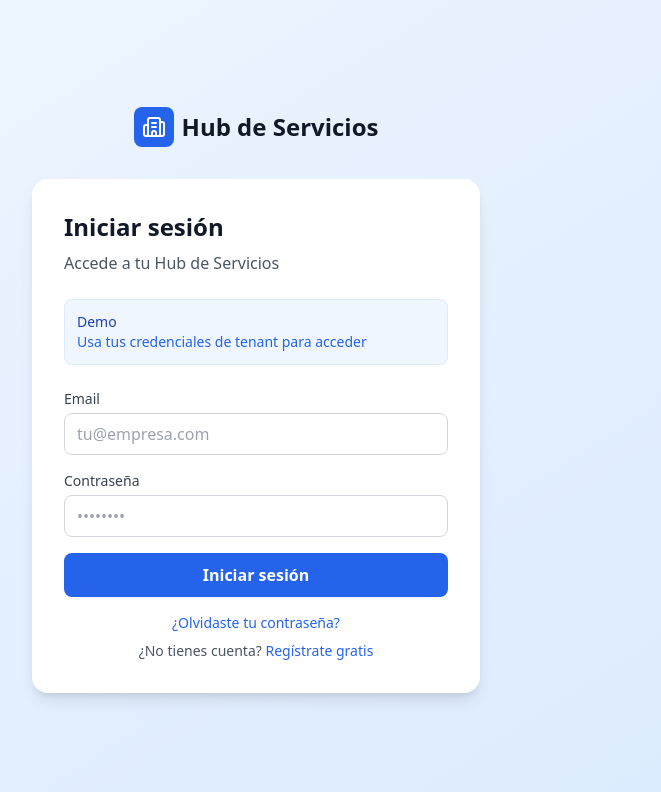
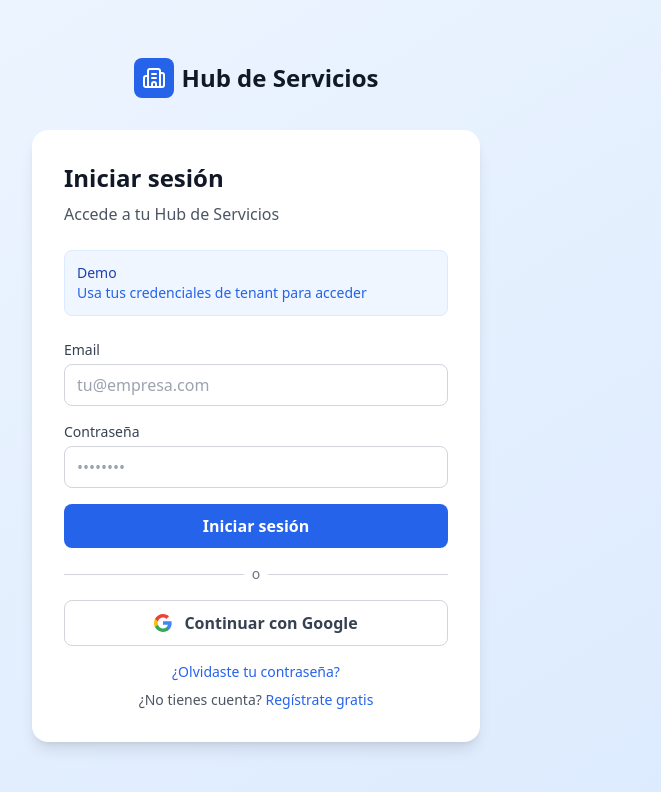
Before and after one commit to smartdesarrollador/front_h_c_sp, a React (Vite) app: page /login in a window 1280 px wide. Shown: the top 792 px of the page, without its empty margins (384-1045 px from the left). Built offline with nearby package versions, Linux system fonts and the light colour scheme; no server answers.

Commit message:
implementando inicio de sesion con google

```diff
--- /dev/null
+++ b/src/features/auth/GoogleCallbackPage.tsx
@@ -0,0 +1,66 @@
+import { useEffect } from 'react'
+import { useNavigate, useLocation } from 'react-router-dom'
+import { useAuthStore } from '@/store/authStore'
+import type { User, Tenant } from '@/types/auth'
+
+function decodeB64<T>(value: string): T {
+  return JSON.parse(atob(value)) as T
+}
+
+export default function GoogleCallbackPage() {
+  const navigate = useNavigate()
+  const { search } = useLocation()
+  const { setUser, setTenant, setAccessToken } = useAuthStore()
+
+  useEffect(() => {
+    const params = new URLSearchParams(search)
+    const error = params.get('error')
+
+    if (error) {
+      navigate('/login', { state: { error }, replace: true })
+      return
+    }
+
+    const accessToken = params.get('access_token')
+    const refreshToken = params.get('refresh_token')
+    const userB64 = params.get('user')
+    const tenantB64 = params.get('tenant')
+
+    if (!accessToken || !refreshToken || !userB64 || !tenantB64) {
+      navigate('/login', { state: { error: 'auth_failed' }, replace: true })
+      return
+    }
+
+    try {
+      const user = decodeB64<User>(userB64)
+      const tenant = decodeB64<Tenant>(tenantB64)
+
+      localStorage.setItem('hub-refreshToken', refreshToken)
+      localStorage.setItem('hub-authUser', JSON.stringify(user))
+      localStorage.setItem('hub-authTenant', JSON.stringify(tenant))
+
+      setUser(user)
+      setTenant(tenant)
+      setAccessToken(accessToken)
+
+      navigate('/dashboard', { replace: true })
+    } catch {
+      navigate('/login', { state: { error: 'auth_failed' }, replace: true })
+    }
+  }, []) // eslint-disable-line react-hooks/exhaustive-deps
+
+  return (
+    <div
+      className="min-h-screen flex items-center justify-center bg-gray-50 dark:bg-gray-900"
+      role="status"
+      aria-label="Procesando autenticación con Google"
+    >
+      <div className="flex flex-col items-center gap-4">
+        <div className="w-10 h-10 border-4 border-primary-600 border-t-transparent rounded-full animate-spin" />
+        <p className="text-gray-600 dark:text-gray-400 text-sm">
+          Procesando autenticación con Google...
+        </p>
+      </div>
+    </div>
+  )
+}
--- a/src/features/auth/LoginPage.tsx
+++ b/src/features/auth/LoginPage.tsx
@@ -4,6 +4,7 @@ import { useForm } from 'react-hook-form'
 import { zodResolver } from '@hookform/resolvers/zod'
 import { z } from 'zod'
 import AuthLayout from '@/features/auth/components/AuthLayout'
+import GoogleOAuthButton from '@/features/auth/components/GoogleOAuthButton'
 import { useLogin } from '@/features/auth/hooks/useLogin'
 import { publicClient, apiClient } from '@/lib/axios'
 import { useAuthStore } from '@/store/authStore'
@@ -260,6 +261,22 @@ export default function LoginPage() {
         </button>
       </form>
 
+      {!desktopSource && (
+        <>
+          <div className="relative mt-4">
+            <div className="absolute inset-0 flex items-center">
+              <div className="w-full border-t border-gray-300 dark:border-gray-600" />
+            </div>
+            <div className="relative flex justify-center text-sm">
+              <span className="px-2 bg-white dark:bg-gray-800 text-gray-500">o</span>
+            </div>
+          </div>
+          <div className="mt-4">
+            <GoogleOAuthButton />
+          </div>
+        </>
+      )}
+
       <div className="mt-4 text-center space-y-2 text-sm">
         <Link
           to="/forgot-password"
--- a/src/features/auth/RegisterPage.tsx
+++ b/src/features/auth/RegisterPage.tsx
@@ -5,6 +5,7 @@ import { zodResolver } from '@hookform/resolvers/zod'
 import { z } from 'zod'
 import { Check } from 'lucide-react'
 import AuthLayout from '@/features/auth/components/AuthLayout'
+import GoogleOAuthButton from '@/features/auth/components/GoogleOAuthButton'
 import { useRegister } from '@/features/auth/hooks/useRegister'
 
 const step1Schema = z
@@ -201,6 +202,15 @@ export default function RegisterPage() {
           >
             Continuar
           </button>
+          <div className="relative">
+            <div className="absolute inset-0 flex items-center">
+              <div className="w-full border-t border-gray-300 dark:border-gray-600" />
+            </div>
+            <div className="relative flex justify-center text-sm">
+              <span className="px-2 bg-white dark:bg-gray-800 text-gray-500">o</span>
+            </div>
+          </div>
+          <GoogleOAuthButton text="Registrarse con Google" />
           <p className="text-center text-sm text-gray-600 dark:text-gray-400">
             ¿Ya tienes cuenta?{' '}
             <button
--- /dev/null
+++ b/src/features/auth/components/GoogleOAuthButton.tsx
@@ -0,0 +1,33 @@
+export default function GoogleOAuthButton({ text = 'Continuar con Google' }: { text?: string }) {
+  const handleClick = () => {
+    window.location.href = `${import.meta.env.VITE_API_URL ?? ''}/api/v1/auth/google/?next=hub`
+  }
+
+  return (
+    <button
+      type="button"
+      onClick={handleClick}
+      className="w-full flex items-center gap-3 justify-center border border-gray-300 dark:border-gray-600 text-gray-700 dark:text-gray-300 py-2.5 rounded-lg font-semibold hover:bg-gray-50 dark:hover:bg-gray-700 transition-colors"
+    >
+      <svg width="18" height="18" viewBox="0 0 18 18" aria-hidden="true">
+        <path
+          fill="#4285F4"
+          d="M17.64 9.2c0-.637-.057-1.251-.164-1.84H9v3.481h4.844c-.209 1.125-.843 2.078-1.796 2.717v2.258h2.908c1.702-1.567 2.684-3.875 2.684-6.615z"
+        />
+        <path
+          fill="#34A853"
+          d="M9 18c2.43 0 4.467-.806 5.956-2.18l-2.908-2.259c-.806.54-1.837.86-3.048.86-2.344 0-4.328-1.584-5.036-3.711H.957v2.332C2.438 15.983 5.482 18 9 18z"
+        />
+        <path
+          fill="#FBBC05"
+          d="M3.964 10.71c-.18-.54-.282-1.117-.282-1.71s.102-1.17.282-1.71V4.958H.957C.347 6.173 0 7.548 0 9s.348 2.827.957 4.042l3.007-2.332z"
+        />
+        <path
+          fill="#EA4335"
+          d="M9 3.58c1.321 0 2.508.454 3.44 1.345l2.582-2.58C13.463.891 11.426 0 9 0 5.482 0 2.438 2.017.957 4.958L3.964 7.29C4.672 5.163 6.656 3.58 9 3.58z"
+        />
+      </svg>
+      {text}
+    </button>
+  )
+}
--- a/src/router/index.tsx
+++ b/src/router/index.tsx
@@ -21,6 +21,11 @@ export const router = createBrowserRouter([
       { path: 'register', element: <RegisterPage /> },
       { path: 'forgot-password', element: <ForgotPasswordPage /> },
       { path: 'reset-password', element: <ResetPasswordPage /> },
+      {
+        path: 'auth/google/callback',
+        lazy: () =>
+          import('@/features/auth/GoogleCallbackPage').then((m) => ({ Component: m.default })),
+      },
 
       // Protected app routes
       {
```
Also changed, not shown: 2 other files (tests, documents, lock files or other folders).
